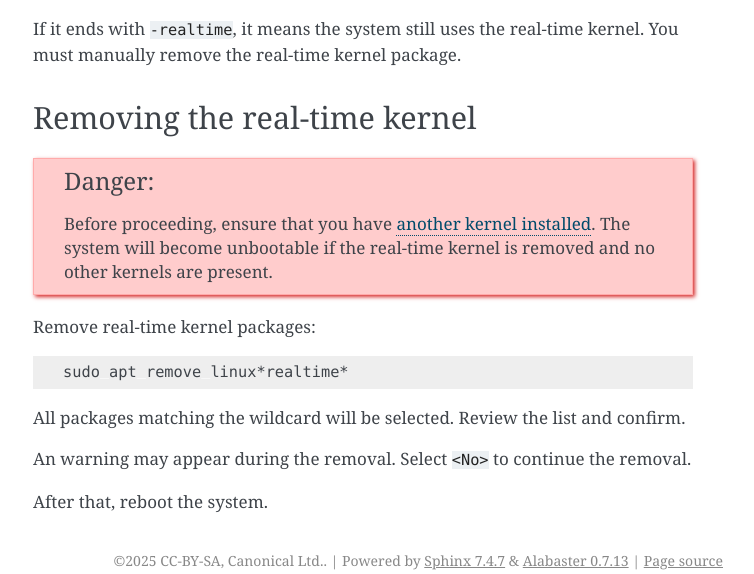
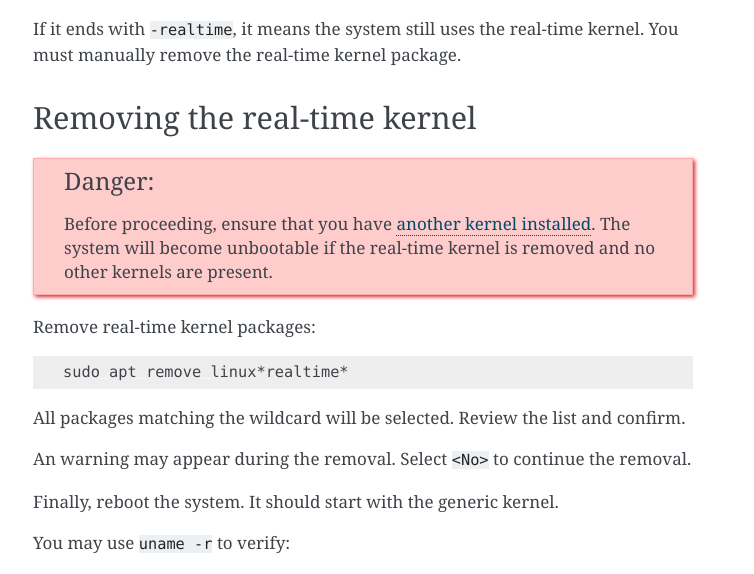
Before and after one commit to canonical/real-time-ubuntu-docs, a Sphinx documentation site: the page built from docs/how-to/switch-from-realtime-to-generic-kernel.md, in a window 1280 px wide. Shown: the part 1105-1679 px from the top of the page, without its empty margins (387-1141 px from the left). Built offline with Sphinx 7.4.7, drawn with Linux system fonts in a browser that asks for light colours; grey boxes are pictures that could not be loaded.

Commit message:
refact: final instructions
Signed-off-by: Lincoln Wallace <lincoln.wallace@canonical.com>

````diff
--- a/docs/how-to/switch-from-realtime-to-generic-kernel.md
+++ b/docs/how-to/switch-from-realtime-to-generic-kernel.md
@@ -111,4 +111,15 @@
 An warning may appear during the removal.
 Select `<No>` to continue the removal.
 
-After that, reboot the system.
+Finally, reboot the system.
+It should start with the generic kernel.
+
+You may use `uname -r` to verify:
+
+```{terminal}
+    :input: uname -r
+    :user: ubuntu
+    :host: ubuntu
+
+6.14.0-24-generic
+```
````
